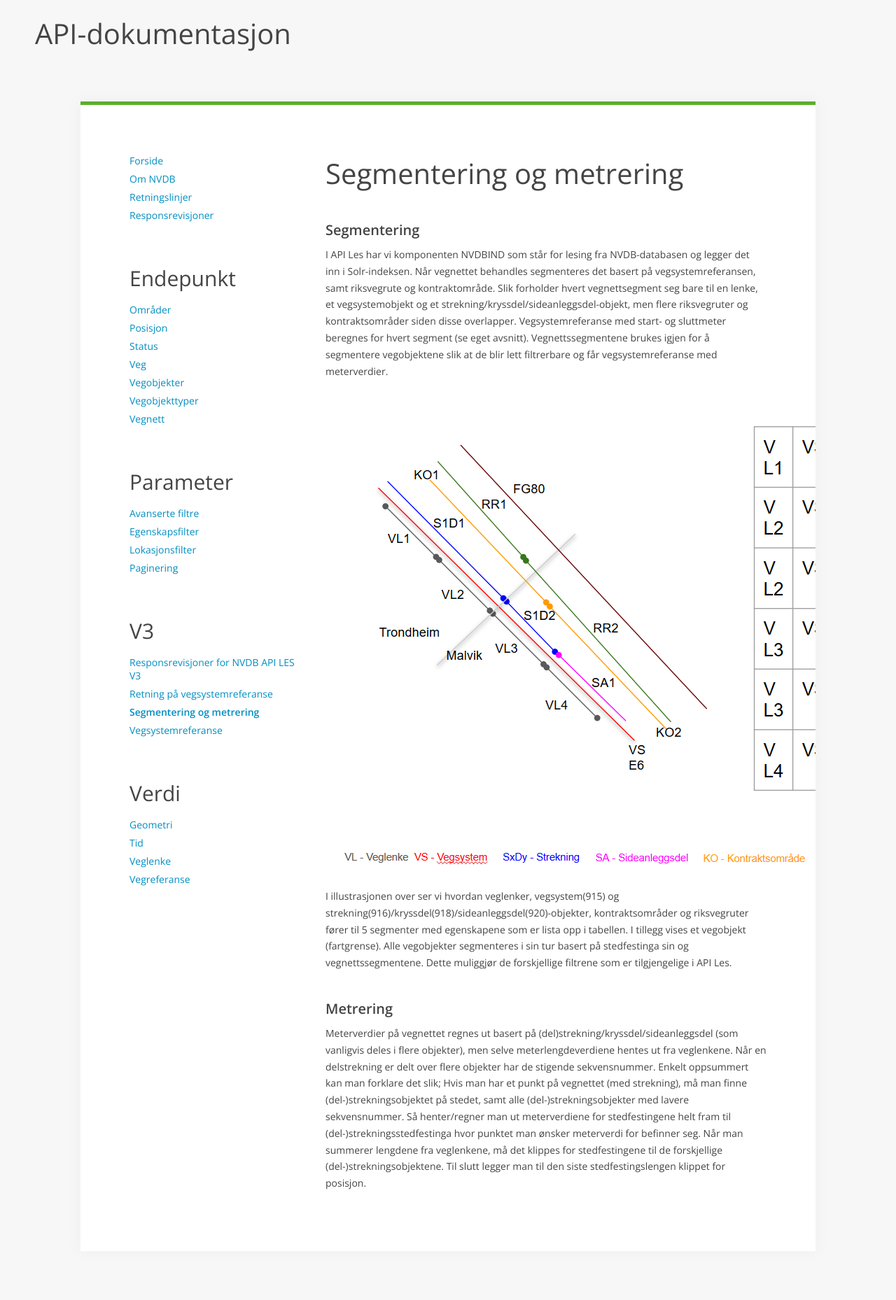
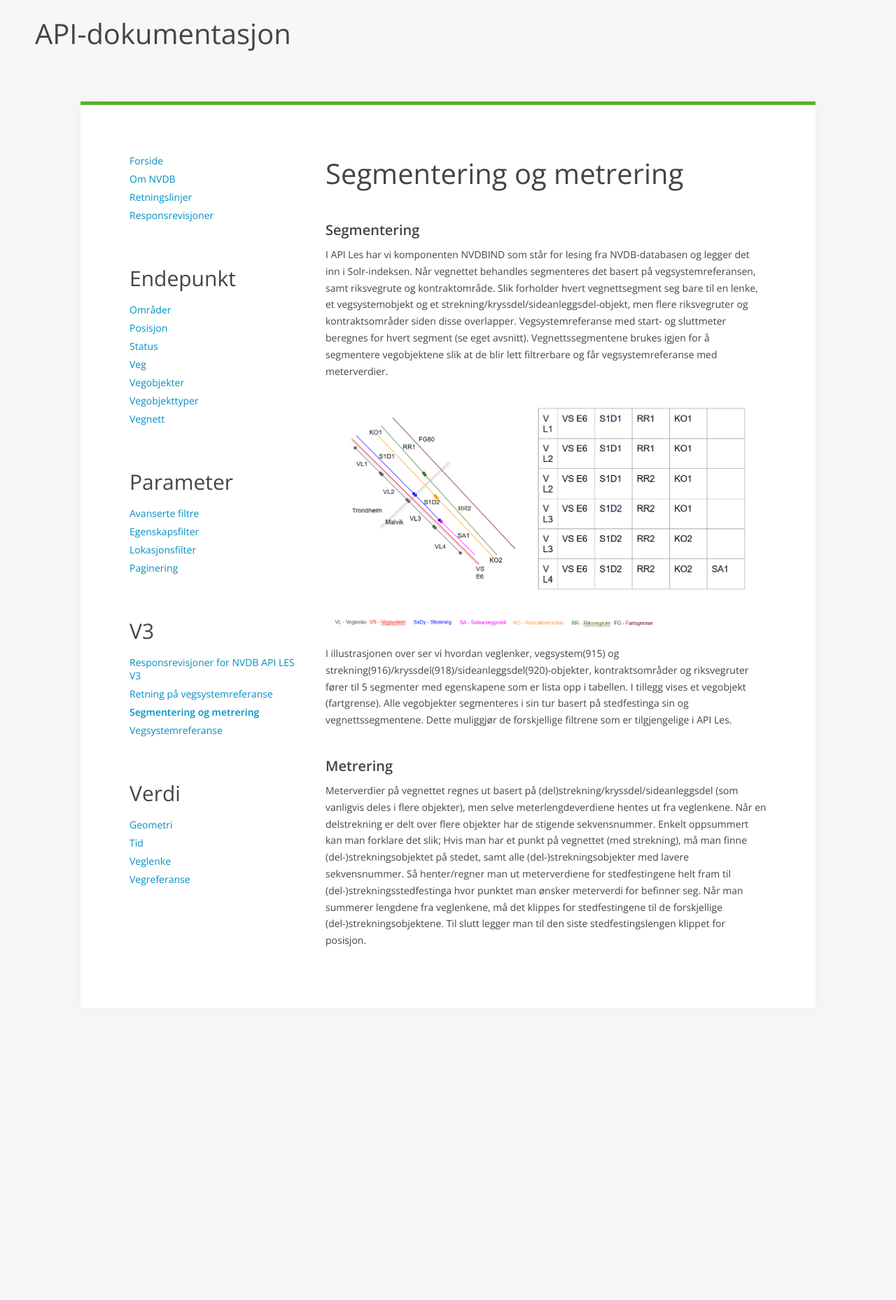
Before and after one commit to nvdb-vegdata/apidokumentasjon, a Jekyll site: the page built from v3/segmentering.md, in a window 1280 px wide. Shown: the whole page at 70% size. Built offline with Jekyll 4.4.1, drawn with Linux system fonts in a browser that asks for light colours; our own code applies the rules of GitHub Pages for plain Markdown files; after the commit the page ends 1511 px from its top, so only the background shows below that.

Commit message:
img width 100%, cropped retning_meter.png

```diff
--- a/assets/style.css
+++ b/assets/style.css
@@ -262,6 +262,10 @@ abbr {
   border-bottom: 1px dotted #444;
 }
 
+img {
+    width: 100%
+}
+
 /* Codestyle from https://github.com/jwarby/jekyll-pygments-themes - monokai */
 
 .highlight pre { background-color: #272822; }
```
Also changed, not shown: assets/retning_meter.png.
